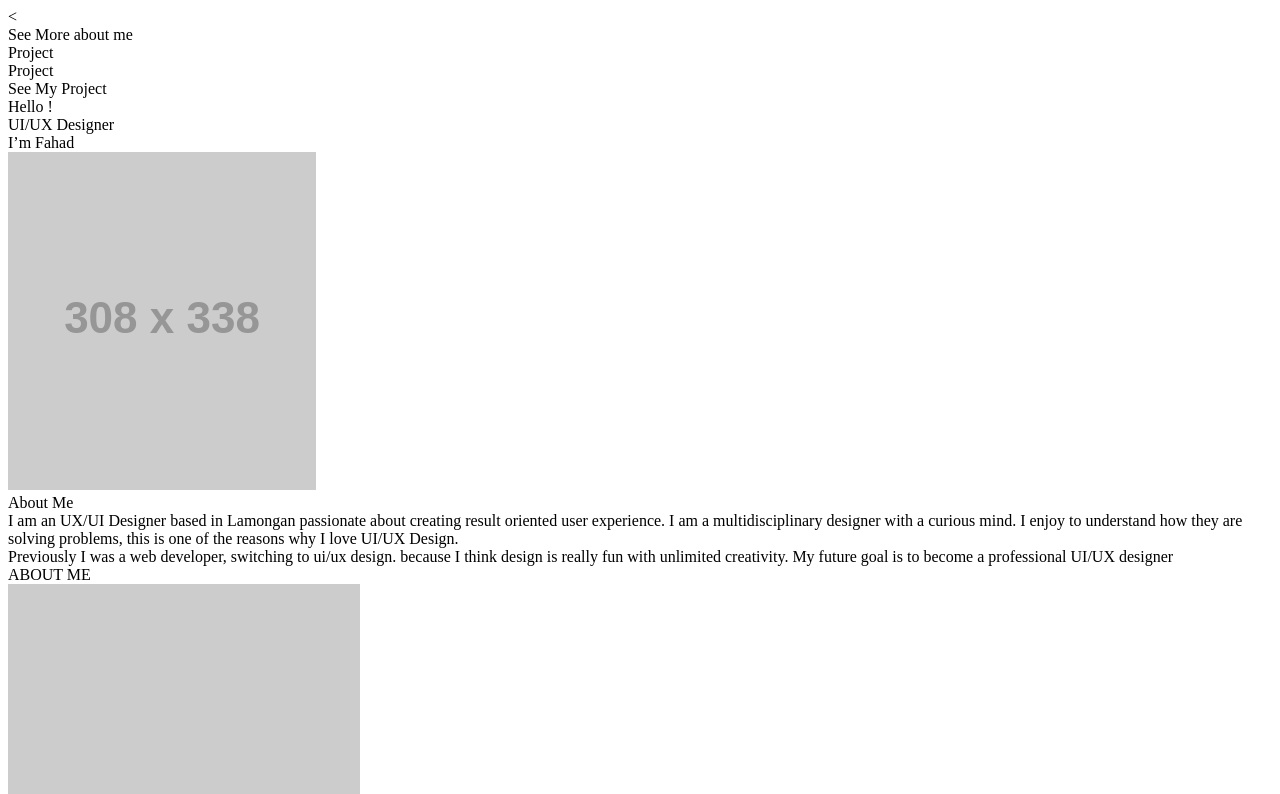
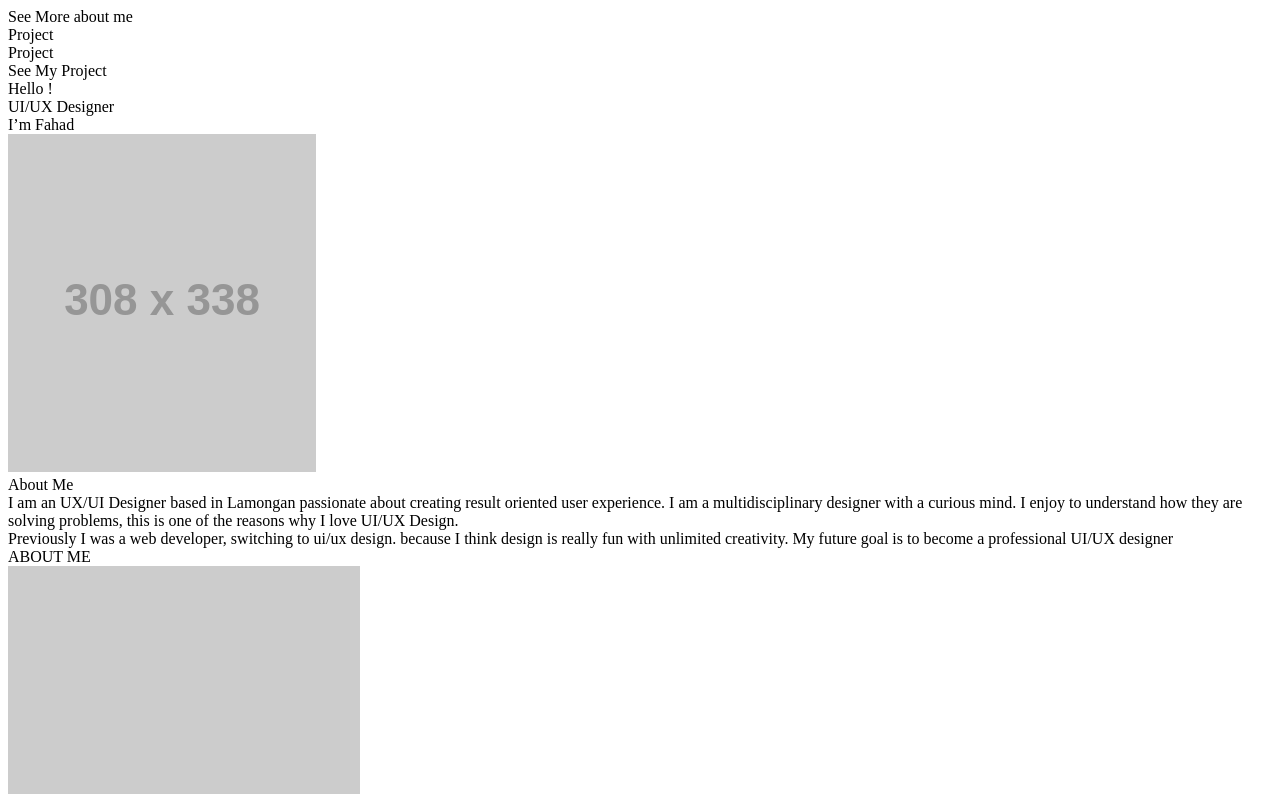
Before and after one commit to fadliydinejad/coba, a plain HTML site: page index.html in a window 1280 px wide. Shown: the top 794 px of the page. Drawn offline with Linux system fonts and the light colour scheme; placeholder pictures from the web are drawn by us.

Commit message:
Update index.htmlT

```diff
--- a/index.html
+++ b/index.html
@@ -5,7 +5,7 @@
 </head>
 <body>
 
-<<div data-layer="Home" className="Home" style={{width: 1440, height: 2813, position: 'relative', background: '#F1F2FF'}}>
+<div data-layer="Home" className="Home" style={{width: 1440, height: 2813, position: 'relative', background: '#F1F2FF'}}>
   <div data-layer="Ornament 1" className="Ornament1" style={{width: 190, height: 208, left: 1066, top: 196, position: 'absolute', background: '#B3C7EF'}}></div>
   <div data-layer="Rectangle 28" className="Rectangle28" style={{width: 1440, height: 728, left: 55, top: 776, position: 'absolute', background: '#F6F6F6'}} />
   <div data-layer="Ornament 22" className="Ornament22" style={{width: 196, height: 20, left: 686, top: 1271, position: 'absolute', border: '2px #0043CB dotted'}}></div>
```
